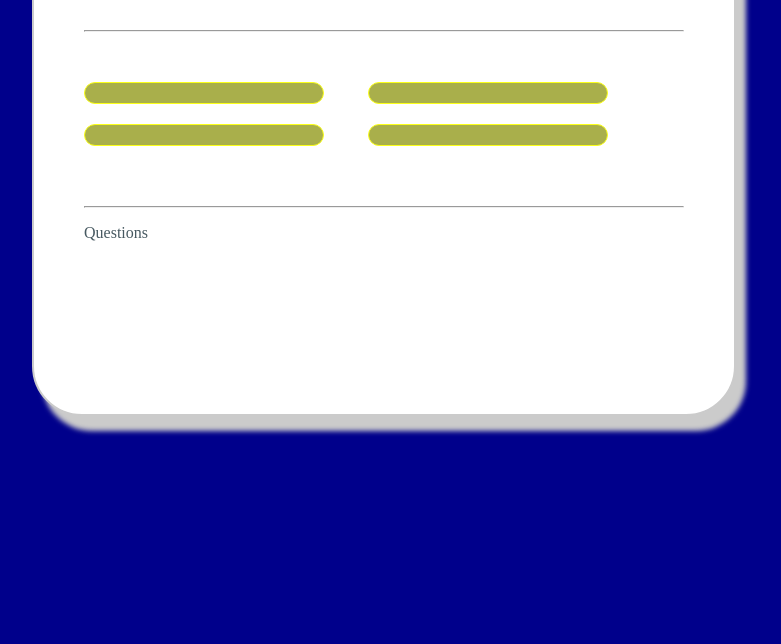
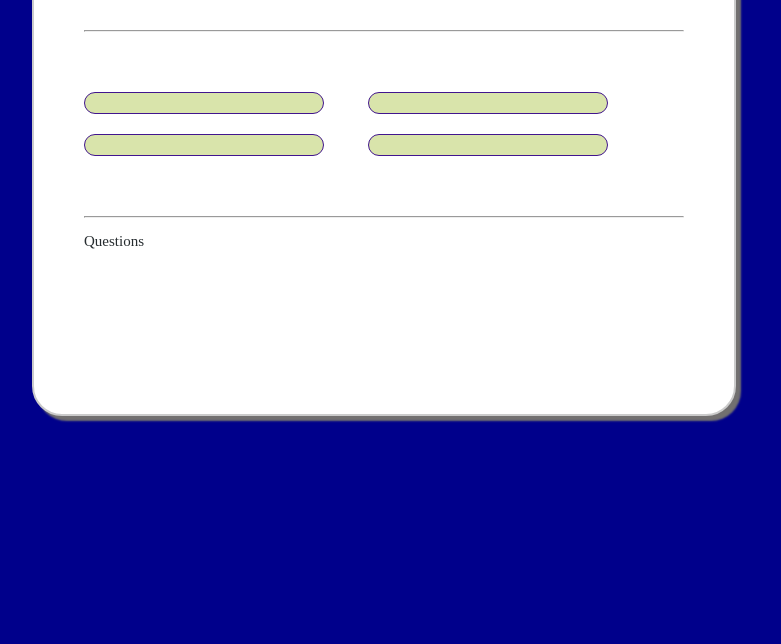
Before and after one commit to funtari76/Try-nowjs-P2, a plain HTML site: page index.html in a window 1280 px wide. Shown: the part 156-800 px from the top of the page, without its empty margins (256-1037 px from the left). Drawn offline with Linux system fonts and the light colour scheme.

Commit message:
css and adjusted color values

```diff
--- a/assets/CSS/styles.css
+++ b/assets/CSS/styles.css
@@ -8,9 +8,9 @@ body {
     margin: 0 auto;
     background-color: #fff;
     padding: 10px 50px 50px 50px;
-    border-radius: 50px;
+    border-radius: 30px;
     border: 2px solid #cbcbcb;
-    box-shadow: 10px 15px 5px #cbcbcb;
+    box-shadow: 5px 5px 2px #727070;
 }
 
 .grid h1 {
@@ -19,33 +19,50 @@ body {
     font-size: 65px;
     text-align: center;
     padding: 2px 0px;
+    color: rgb(168, 255, 28);
     border-radius: 60px;
 }
 
 .gird #quistion {
     font-family: sans-serif;
     font-size: 40px;
-    color: #576368;
+    color: #78878d;
 }
 
 .buttons {
-    margin-top: 40px;
+    margin-top: 50px;
 }
 
 #btn0,
 #btn1,
 #btn2,
 #btn3 {
-    background-color: #a9af4b;
+    background-color: #d9e4ab;
     width: 240px;
     font-size: 20px;
     color: #fff;
-    border: 1px solid #fbff19;
-    border-radius: 50px;
+    border: 1px solid hsl(262, 74%, 32%);
+    border-radius: 30px;
     margin: 10px 40px 10px 0px;
     padding: 10px 10px;
 }
 
 #progress {
-    color: #475961;
+    color: #272d30;
+    font-size: 15px;
 }
+
+#btn0:hover,
+#btn1:hover,
+#btn2:hover,
+#btn3:hover {
+    cursor: pointer;
+    background-color: #e3f847;
+}
+
+#btn0:focus,
+#btn1:focus,
+#btn2:focus,
+#btn3:focus {
+    outline: 0;
+}
```
